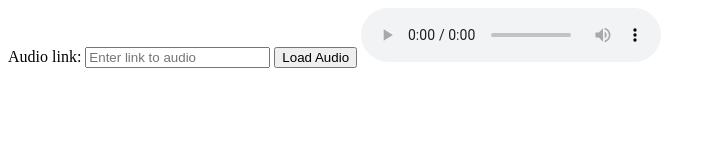
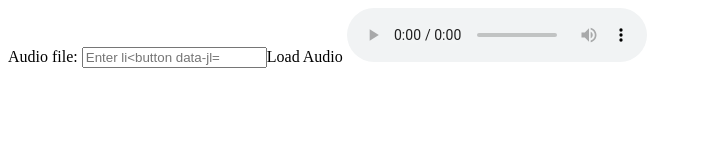
Before and after one commit to ElliNet13/ElliNet13.github.io, a plain HTML site: page ps.html in a window 1280 px wide. Shown: the whole page, without its empty margins (0-714 px from the left). Drawn offline with Linux system fonts and the light colour scheme.

Commit message:
update ps.html

```diff
--- a/ps.html
+++ b/ps.html
@@ -7,8 +7,8 @@
 </head>
 <body>
 
-<label for="jsonLink">Audio link: </label>
-<input type="text" id="jsonLink" placeholder="Enter link to audio">
+<label for="audio">Audio file: </label>
+<input type="text" id="jsonLink" placeholder="Enter li
 
 <button onclick="loadAudio()">Load Audio</button>
 
```
